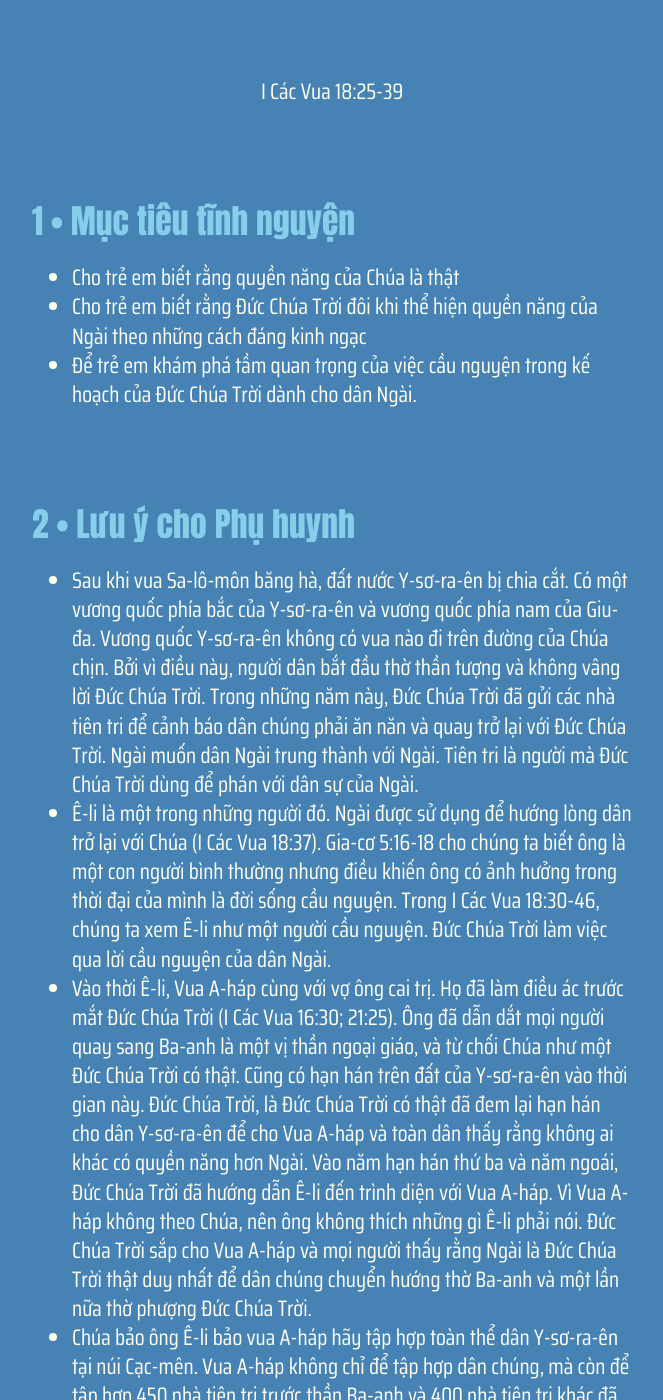
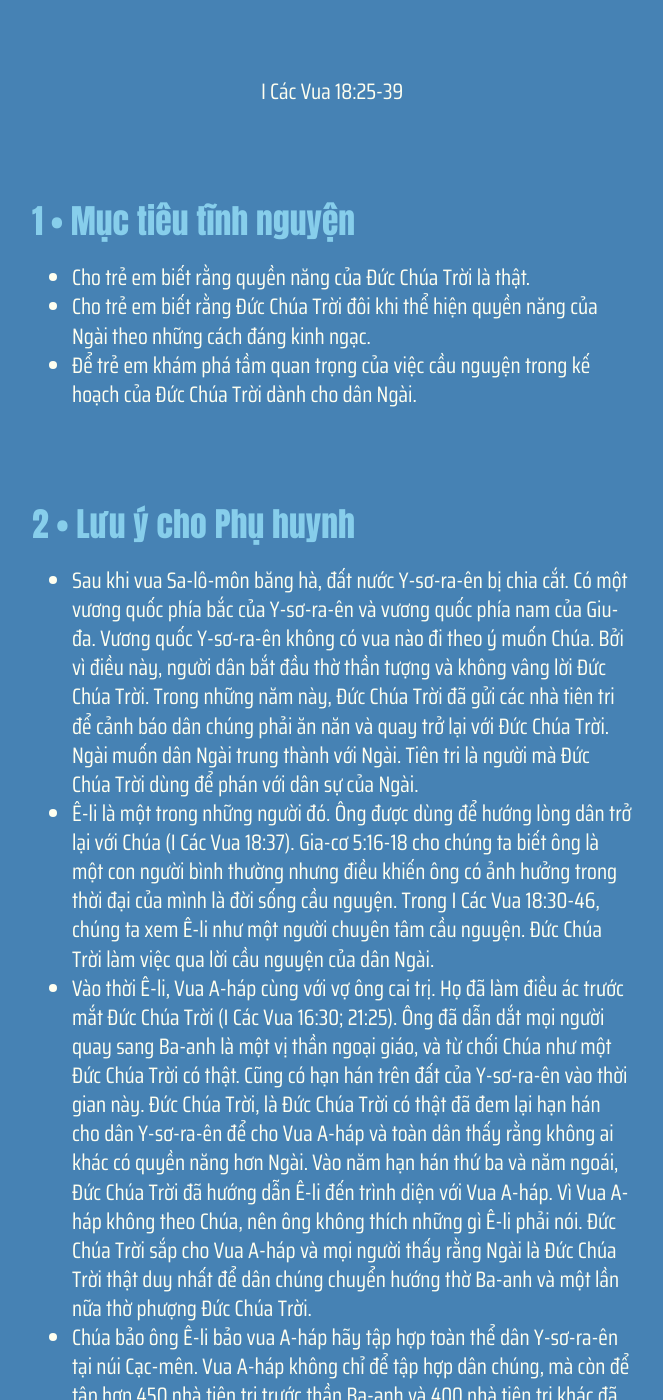
Before and after one commit to GospelTrust/LGS, a Jekyll site: the page built from docs/content/_vi/44-1.md, in a window 1280 px wide and 1400 px high, scrolled down 504 px. Shown: the whole window, without its empty margins (308-971 px from the left). Built offline with Jekyll 4.4.1, drawn with Linux system fonts in a browser that asks for light colours; some web fonts are replaced; some of the changed text lies outside the part shown.

Commit message:
Update: w44d1

```diff
--- a/docs/content/_vi/44-1.md
+++ b/docs/content/_vi/44-1.md
@@ -1,33 +1,34 @@
 ---
 week: 44
 day: 1
-title: 'Ê-LI VÀ CÁC TIÊN TRI GIẢ'
+title: 'Ê-li và các tiên tri giả'
 bible: 'I Các Vua 18:25-39'
 layout: lesson
 ---
 
 
 {% include lesson/section.html index=1 %}
-- Cho trẻ em biết rằng quyền năng của Chúa là thật
-- Cho trẻ em biết rằng Đức Chúa Trời đôi khi thể hiện quyền năng của Ngài theo những cách đáng kinh ngạc
+- Cho trẻ em biết rằng quyền năng của Đức Chúa Trời là thật.
+- Cho trẻ em biết rằng Đức Chúa Trời đôi khi thể hiện quyền năng của Ngài theo những cách đáng kinh ngạc.
 - Để trẻ em khám phá tầm quan trọng của việc cầu nguyện trong kế hoạch của Đức Chúa Trời dành cho dân Ngài.
 
 
 {% include lesson/section.html index=2 %}
-- Sau khi vua Sa-lô-môn băng hà, đất nước Y-sơ-ra-ên bị chia cắt. Có một vương quốc phía bắc của Y-sơ-ra-ên và vương quốc phía nam của Giu-đa. Vương quốc Y-sơ-ra-ên không có vua nào đi trên đường của Chúa chịn. Bởi vì điều này, người dân bắt đầu thờ thần tượng và không vâng lời Đức Chúa Trời. Trong những năm này, Đức Chúa Trời đã gửi các nhà tiên tri để cảnh báo dân chúng phải ăn năn và quay trở lại với Đức Chúa Trời. Ngài muốn dân Ngài trung thành với Ngài. Tiên tri là người mà Đức Chúa Trời dùng để phán với dân sự của Ngài.
-- Ê-li là một trong những người đó. Ngài được sử dụng để hướng lòng dân trở lại với Chúa (I Các Vua 18:37). Gia-cơ 5:16-18 cho chúng ta biết ông là một con người bình thường nhưng điều khiến ông có ảnh hưởng trong thời đại của mình là đời sống cầu nguyện. Trong I Các Vua 18:30-46, chúng ta xem Ê-li như một người cầu nguyện. Đức Chúa Trời làm việc qua lời cầu nguyện của dân Ngài.
+- Sau khi vua Sa-lô-môn băng hà, đất nước Y-sơ-ra-ên bị chia cắt. Có một vương quốc phía bắc của Y-sơ-ra-ên và vương quốc phía nam của Giu-đa. Vương quốc Y-sơ-ra-ên không có vua nào đi theo ý muốn Chúa. Bởi vì điều này, người dân bắt đầu thờ thần tượng và không vâng lời Đức Chúa Trời. Trong những năm này, Đức Chúa Trời đã gửi các nhà tiên tri để cảnh báo dân chúng phải ăn năn và quay trở lại với Đức Chúa Trời. Ngài muốn dân Ngài trung thành với Ngài. Tiên tri là người mà Đức Chúa Trời dùng để phán với dân sự của Ngài.
+- Ê-li là một trong những người đó. Ông được dùng để hướng lòng dân trở lại với Chúa (I Các Vua 18:37). Gia-cơ 5:16-18 cho chúng ta biết ông là một con người bình thường nhưng điều khiến ông có ảnh hưởng trong thời đại của mình là đời sống cầu nguyện. Trong I Các Vua 18:30-46, chúng ta xem Ê-li như một người chuyên tâm cầu nguyện. Đức Chúa Trời làm việc qua lời cầu nguyện của dân Ngài.
 - Vào thời Ê-li, Vua A-háp cùng với vợ ông cai trị. Họ đã làm điều ác trước mắt Đức Chúa Trời (I Các Vua 16:30; 21:25). Ông đã dẫn dắt mọi người quay sang Ba-anh là một vị thần ngoại giáo, và từ chối Chúa như một Đức Chúa Trời có thật. Cũng có hạn hán trên đất của Y-sơ-ra-ên vào thời gian này. Đức Chúa Trời, là Đức Chúa Trời có thật đã đem lại hạn hán cho dân Y-sơ-ra-ên để cho Vua A-háp và toàn dân thấy rằng không ai khác có quyền năng hơn Ngài. Vào năm hạn hán thứ ba và năm ngoái, Đức Chúa Trời đã hướng dẫn Ê-li đến trình diện với Vua A-háp. Vì Vua A-háp không theo Chúa, nên ông không thích những gì Ê-li phải nói. Đức Chúa Trời sắp cho Vua A-háp và mọi người thấy rằng Ngài là Đức Chúa Trời thật duy nhất để dân chúng chuyển hướng thờ Ba-anh và một lần nữa thờ phượng Đức Chúa Trời.
 - Chúa bảo ông Ê-li bảo vua A-háp hãy tập hợp toàn thể dân Y-sơ-ra-ên tại núi Cạc-mên. Vua A-háp không chỉ để tập hợp dân chúng, mà còn để tập hợp 450 nhà tiên tri trước thần Ba-anh và 400 nhà tiên tri khác đã dùng bữa tại bàn ăn của Giê-sa-bên. A-háp đã làm theo lời ông ta. Tất cả dân chúng và các tiên tri đến núi Cạc-mên để gặp Ê-li. Trong I Các Vua 18:21, Ê-li đã thách thức dân Y-sơ-ra-ên kết ước hoàn toàn với Đức Chúa Trời và ngừng chia rẽ lòng họ giữa Ba-anh và Đức Chúa Trời.
 - Ê-li kêu cầu Đức Chúa Trời trong lời cầu nguyện để minh chứng cho những người thờ phượng của Ba-anh rằng NGÀI là Đức Chúa Trời có thật. Bằng cách gửi lửa từ trời xuống, Ngài đã đáp lại lời cầu nguyện của Ê-li bằng quyền năng đáng kinh ngạc, thể hiện quyền uy của Ngài là Đức Chúa Trời có thật. Quyền năng đó cũng giống như Chúa Jêsus từ cõi chết, cho thấy Chúa Jêsus là Con Đức Chúa Trời. Và cho chúng ta thấy rằng ngoài Chúa, chúng ta không còn hy vọng khác. Cuộc đời của Ê-li hướng dẫn chúng ta đến với vị tiên tri chân chính và tốt hơn, Ngài là Đấng trung gian tối thượng, Vua của các Vua chính là Chúa Jêsus.
 
 
 {% include lesson/section.html index=3 %}
-Lạy Chúa, Chúng con ngợi khen và cảm tạ Ngài vì Ngài là Đấng toàn năng và kiểm soát mọi thứ. Đối với mọi điều đang xảy ra trong cuộc sống của chúng con, xin Chúa hãy giúp chúng con tin tưởng vào Ngài. Nhân danh Chúa Jêsus Christ, chúng con cầu nguyện! Amen!
+> Lạy Chúa, chúng con ngợi khen và cảm tạ Ngài vì Ngài là Đấng toàn năng và kiểm soát mọi thứ. Đối với mọi điều đang xảy ra trong cuộc sống của chúng con, xin Chúa hãy giúp chúng con tin tưởng vào Ngài. Nhân danh Chúa Jêsus Christ, chúng con cầu nguyện! Amen!
 
 
 {% include lesson/section.html index=4 %}
-1 Các Vua 18:37-38
-37 Đức Giê-hô-va ôi! Xin nhậm lời tôi, xin đáp lời tôi, hầu cho dân sự này nhìn biết rằng Giê-hô-va là Đức Chúa Trời, và Ngài khiến cho lòng họ trở lại. 38 Lửa của Đức Giê-hô-va bèn giáng xuống, thiêu đốt của lễ thiêu, củi, đá, bụi, và rút nước trong mương
+### I Các Vua 18:37-38
+37 Đức Giê-hô-va ôi! Xin nhậm lời tôi, xin đáp lời tôi, hầu cho dân sự này nhìn biết rằng Giê-hô-va là Đức Chúa Trời, và Ngài khiến cho lòng họ trở lại. 38 Lửa của Đức Giê-hô-va bèn giáng xuống, thiêu đốt của lễ thiêu, củi, đá, bụi, và rút nước trong mương.
+
  (Lưu ý: Ê-li đơn giản cầu xin Đức Chúa Trời chỉ cho dân chúng rằng Ngài là Đức Chúa Trời thật và để hướng trái tim của mọi người trở lại với chính Ngài.)
 
 
@@ -44,8 +45,12 @@
 
 
 {% include lesson/section.html index=8 %}
-Xếp hàng
-- Cho trẻ xếp hàng theo chiều cao, tuổi, sinh nhật, hoặc xếp theo thứ tự bảng chữ cái theo họ hoặc tên. Người thứ nhất bắt đầu bằng cách chia sẻ sự việc đầu tiên của câu chuyện. Người thứ hai kể điều tiếp theo đã xảy ra và cứ tiếp tục như vậy cho đến khi câu chuyện được kể lại. Bạn và các thành viên khác trong gia đình cũng có thể tham gia. Giúp trẻ em nếu trẻ em quên một phần của câu chuyện.
+### Xếp hàng
+- Cho trẻ xếp hàng theo chiều cao, tuổi, sinh nhật, hoặc xếp theo thứ tự bảng chữ cái theo họ hoặc tên.
+- Người thứ nhất bắt đầu bằng cách chia sẻ sự việc đầu tiên của câu chuyện.
+- Người thứ hai kể điều tiếp theo đã xảy ra và cứ tiếp tục như vậy cho đến khi câu chuyện được kể lại.
+- Bạn và các thành viên khác trong gia đình cũng có thể tham gia.
+- Giúp trẻ em nếu trẻ em quên một phần của câu chuyện.
 
 
 {% include lesson/section.html index=9 %}
@@ -55,4 +60,4 @@
 
 
 {% include lesson/section.html index=10 %}
-Lạy Chúa, chỉ có một mình Ngài là Đấng mới xứng đáng để chúng con thờ phượng, xin giúp chúng con đi theo Ngài mỗi ngày trong đời chúng con. Xin Chúa Ngài bảo vệ chúng con khỏi những kẻ xấu xa và gian ác. Nhân danh Chúa Jêsus Christ, chúng con cầu nguyện! Amen!
+> Lạy Chúa, chỉ có một mình Ngài là Đấng mới xứng đáng để chúng con thờ phượng, xin giúp chúng con đi theo Ngài mỗi ngày trong đời chúng con. Xin Chúa Ngài bảo vệ chúng con khỏi những kẻ xấu xa và gian ác. Nhân danh Chúa Jêsus Christ, chúng con cầu nguyện! Amen!
```
Also changed, not shown: other parts of docs/content/_vi/44-1.md (+1 -1 lines).
